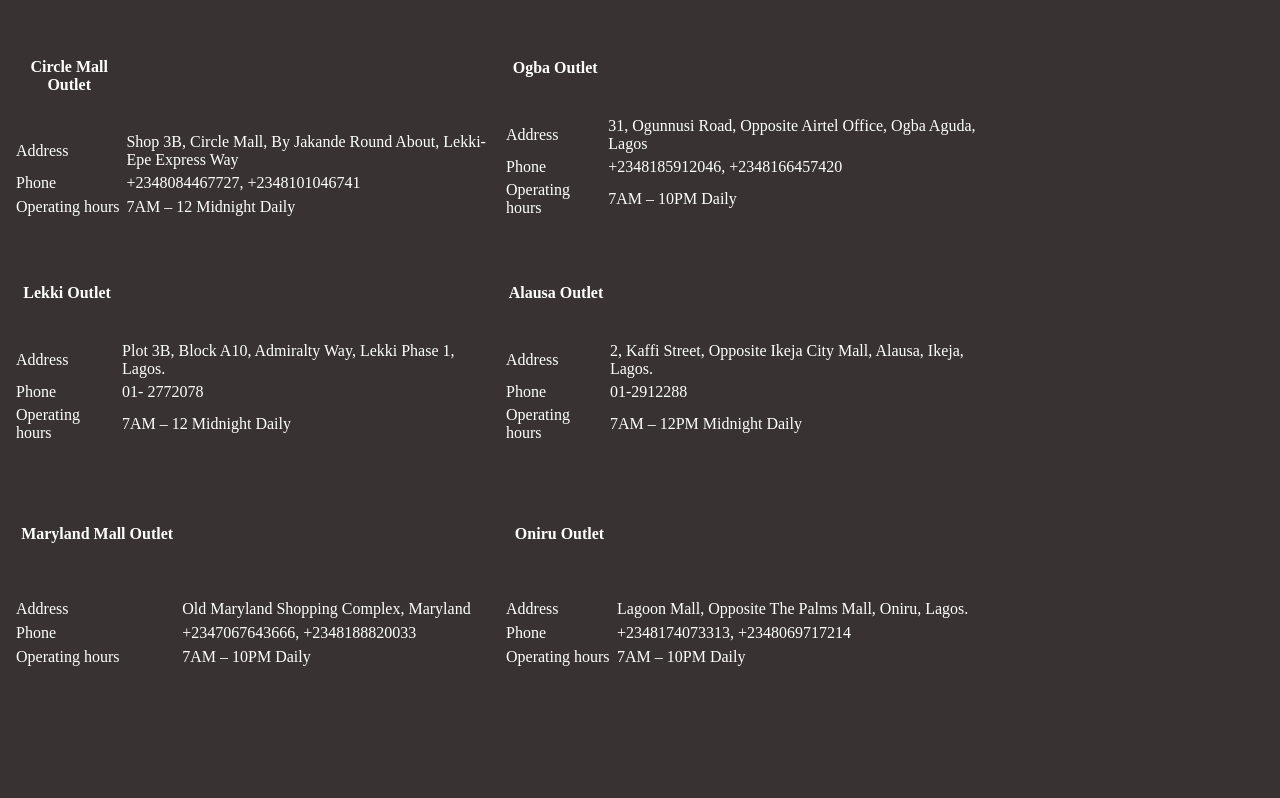
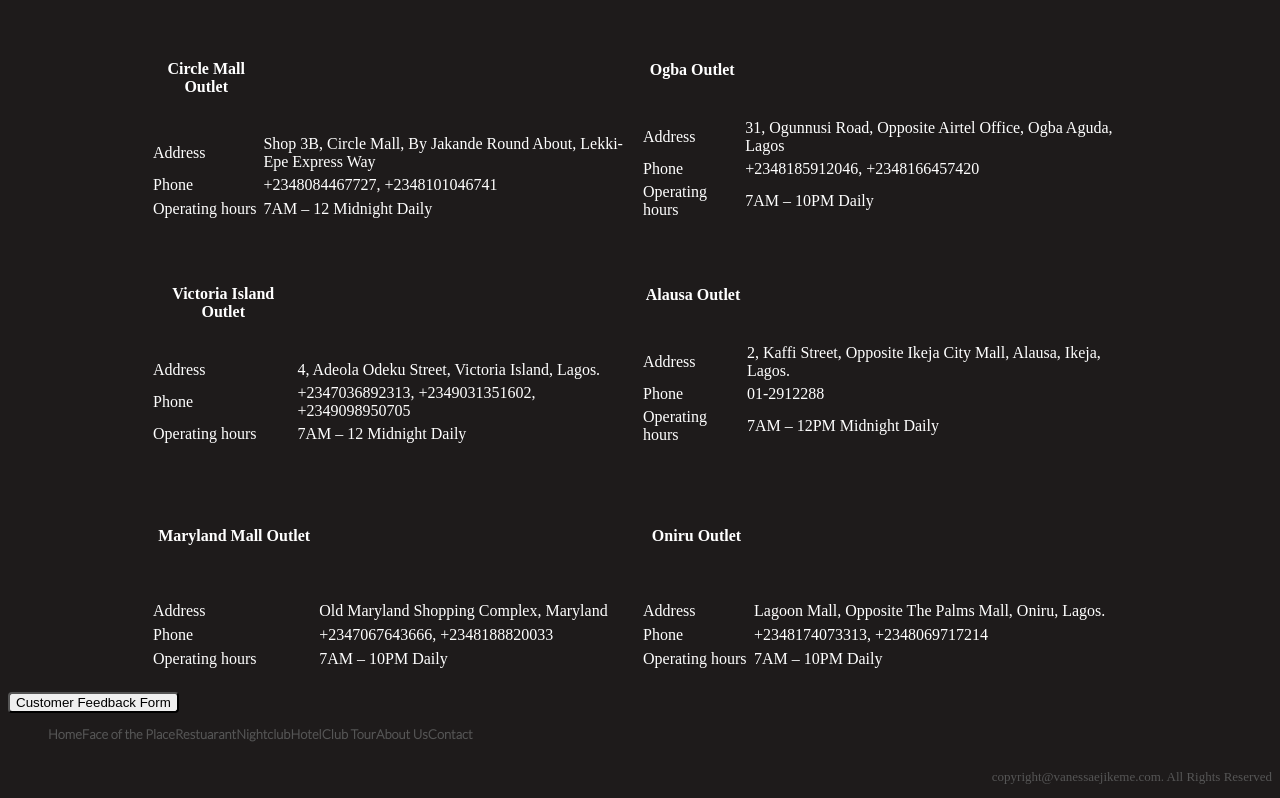
Before and after one commit to Vynessa/front-end-design, a plain HTML site: page index.html in a window 1280 px wide. Shown: the part 937-1735 px from the top of the page. Before the commit the page ends 1627 px from the top, so only its background shows below. Drawn offline with Linux system fonts and the light colour scheme.

Commit message:
Update User interface with The Place details

```diff
--- a/index.html
+++ b/index.html
@@ -7,7 +7,7 @@
 		<style type="text/css">
 		a {text-decoration:none;}
 		</style>
-
+		<title>The Place restuarant</title>
 	</head>
 	<body>
 		<div class='login'>
@@ -58,7 +58,7 @@
 		</ol>
 
 		<div class="locations">
-		<h3>Outlets</h3>
+		<h4>Outlets</h4>
 			<table>
 			<th>Ikeja Outlet</th>
 			<tr>
@@ -134,15 +134,15 @@
 			</table>
 
 			<table>
-			<th>Lekki Outlet</th>
+			<th>Victoria Island Outlet</th>
 			<tr>
 			<td>Address</td>
-			<td>Plot 3B, Block A10, Admiralty Way, Lekki Phase 1, Lagos.</td>
+			<td>4, Adeola Odeku Street, Victoria Island, Lagos.</td>
 			</tr>
 
 			<tr>
 			<td>Phone</td>
-			<td>01- 2772078</td>
+			<td>+2347036892313, +2349031351602, +2349098950705</td>
 			</tr>
 
 			<tr>
@@ -204,9 +204,30 @@
 			<td>7AM – 10PM Daily</td>
 			</tr>
 			</table>
+		</div>
 
-
+		<div class="feedback-form">
+			<form><button type="button">Customer Feedback Form</button></button></form>
 
 		</div>
+
+		<div class="footer-link">
+		<ul>
+			<li><a href="#">Home</a></li>
+			<li><a href="#">Face of the Place</a></li>
+			<li><a href="#">Restuarant</a></li>
+			<li><a href="#">Nightclub</a></li>
+			<li><a href="#">Hotel</a></li>
+			<li><a href="#">Club Tour</a></li>
+			<li><a href="#">About Us</a></li>
+			<li><a href="#">Contact</a></li>
+		</ul>
+
+			<div class="copyright">
+				<p>copyright@vanessaejikeme.com. All Rights Reserved</p>
+			</div>
+
+		</div>
+
 	</body>
 	<html>
--- a/style.css
+++ b/style.css
@@ -1,5 +1,15 @@
 body {
-background: #383232;
+background: #1e1b1b;
+}
+
+a:hover{
+	text-decoration: underline;
+}
+
+a {
+	font-family: 'Lato', sans-serif;
+	font-weight: bold;
+	color: white;
 }
 
 div.login {
@@ -117,14 +127,24 @@
 	display: block;
 }
 
-a {
-	font-family: 'Lato', sans-serif;
-	font-weight: bold;
-	color: white;
-}
 
 .locations {
 	color: white;
+	list-style: none;
+	margin: 0 auto;
+	width: 990px;
+}
+
+.locations:after{
+	clear: both;
+	content: "";
+	display: block;
+}
+
+.header:after{
+	clear: both;
+	content: "";
+	display: block;
 }
 
 table {
@@ -138,3 +158,34 @@
 table tr td {
 	height: 20px;
 }
+
+.feedback-form form button{
+	margin 0 auto;
+	width 70px;
+	border-radius: 4px;
+}
+
+.footer-link {
+	color: #565656;
+	font-size: 13px;
+}
+
+.footer-link a {
+	color: #565656;
+
+}
+
+.footer-link ul{
+	list-style: none;
+}
+
+.footer-link ul li {
+	float: left;
+}
+
+.copyright {
+	float: right;
+}
+
+/**.footer-link a {
+}
```
